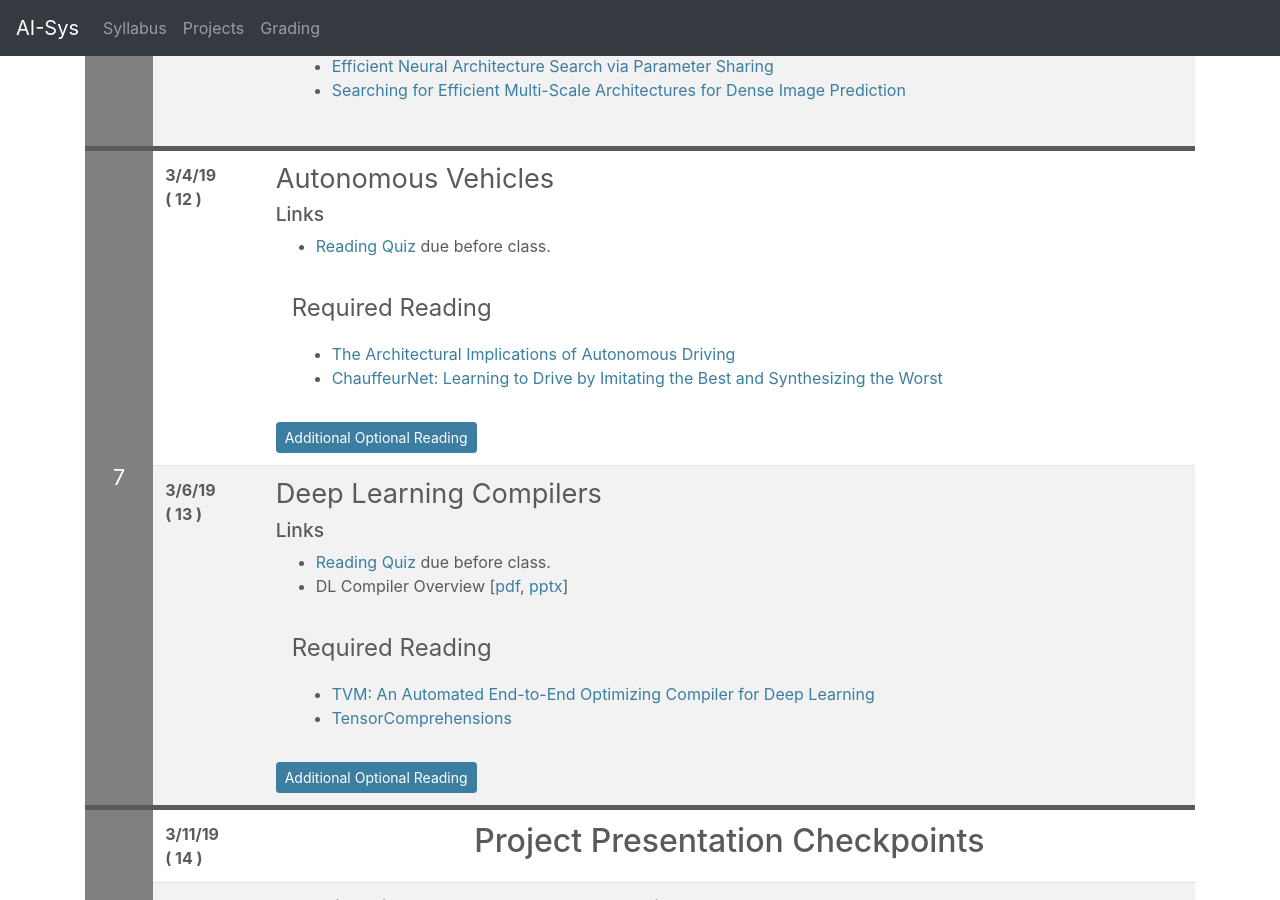
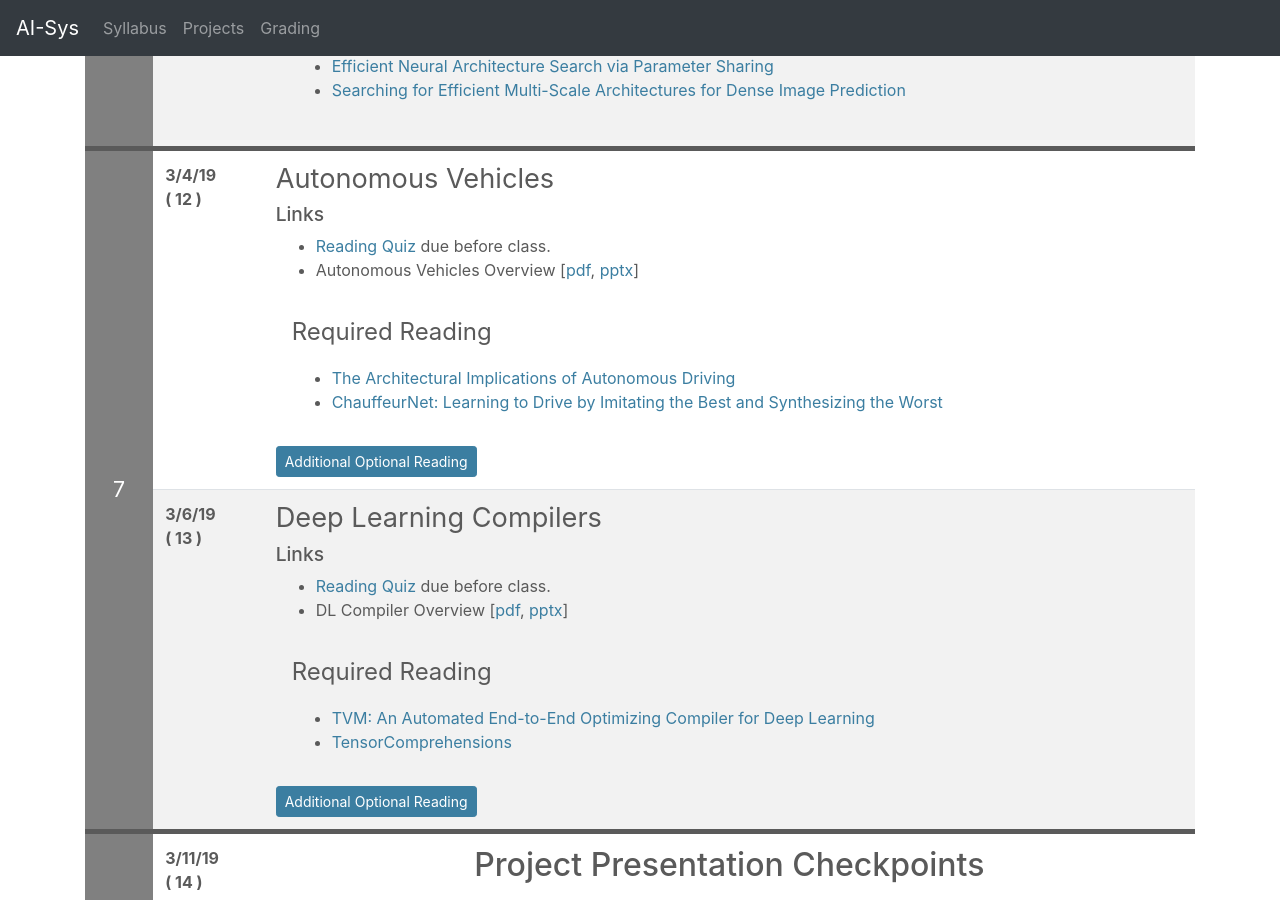
Before and after one commit to ucbrise/cs294-ai-sys-sp19, a Jekyll site: the page built from index.md, in a window 1280 px wide and 900 px high, scrolled down 4846 px. Built offline with Jekyll 4.4.1, drawn with Linux system fonts in a browser that asks for light colours; nearby versions of some CDN libraries; our own code applies the rules of GitHub Pages for plain Markdown files.

Commit message:
updated autonomous vehicles slides

```diff
--- a/index.md
+++ b/index.md
@@ -453,6 +453,8 @@ If you find some of the reading confusing and want a more gentle introduction, t
 
 ### Links
 * [Reading Quiz](https://goo.gl/forms/Ai4L7UFj3YD40YJJ2) due before class.
+* Autonomous Vehicles Overview [[pdf](assets/lectures/lec12/autonomous_vehicles.pptx), [pptx](assets/lectures/lec12/autonomous_vehicles.pptx)]
+
 
 <div class="summary" markdown="1"> </div>
 <div class="reading">
```
Also changed, not shown: 3 other files.
